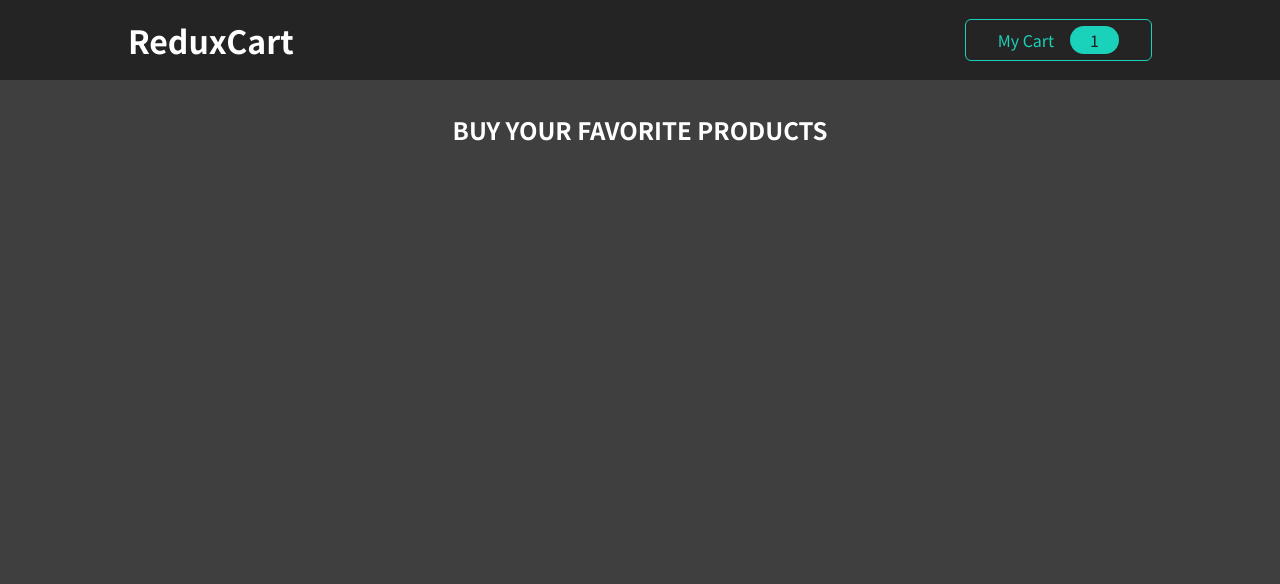
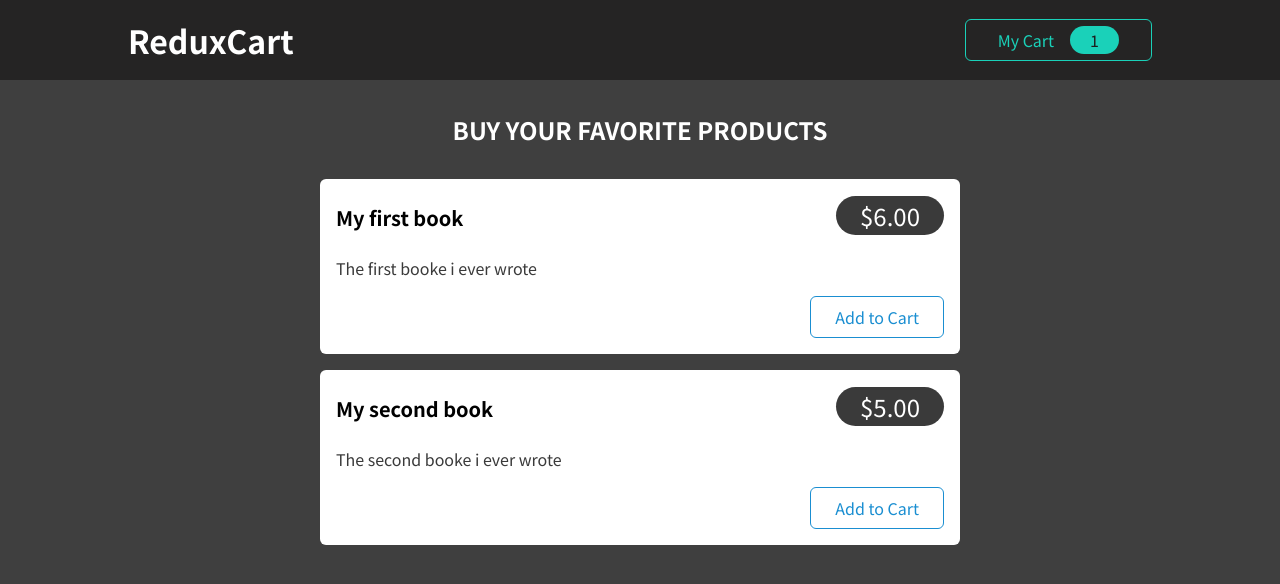
Before and after one commit to Hofass/Advanced_Redux_Training, a React (Create React App) app: page / in a window 1280 px wide. Shown: the top 584 px of the page. Built offline with nearby package versions, Linux system fonts and the light colour scheme.

Commit message:
Adding items to cart

```diff
--- a/src/components/Shop/ProductItem.js
+++ b/src/components/Shop/ProductItem.js
@@ -1,8 +1,21 @@
-import Card from '../UI/Card';
-import classes from './ProductItem.module.css';
+import { useDispatch } from "react-redux";
+import cartActions from "../../store/cart-slice";
+import Card from "../UI/Card";
+import classes from "./ProductItem.module.css";
 
-const ProductItem = (props) => {
-  const { title, price, description } = props;
+const ProductItem = props => {
+	const dispatch = useDispatch();
+
+	const addToCartHandler = () => {
+		dispatch(
+			cartActions.addItemToCart({
+				id,
+				title,
+				price,
+			})
+		);
+	};
+	const { title, price, description, id } = props;
 
 	return (
 		<li className={classes.item}>
@@ -13,7 +26,7 @@ const ProductItem = (props) => {
 				</header>
 				<p>{description}</p>
 				<div className={classes.actions}>
-          <button>Add to Cart</button>
+					<button onClick={addToCartHandler}>Add to Cart</button>
 				</div>
 			</Card>
 		</li>
--- a/src/components/Shop/Products.js
+++ b/src/components/Shop/Products.js
@@ -21,14 +21,15 @@ const Products = props => {
 		<section className={classes.products}>
 			<h2>Buy your favorite products</h2>
 			<ul>
-        {DUMMY_PRODUCTS.map((product)=>{
+        {DUMMY_PRODUCTS.map((product)=>(
           <ProductItem
           key={product.id}
+					id={product.id}
 					title={product.title}
 					price={product.price}
 					description={product.description}
 				/>
-        })}
+        ))}
 			</ul>
 		</section>
 	);
--- a/src/store/cart-slice.js
+++ b/src/store/cart-slice.js
@@ -9,7 +9,7 @@ const cartSlice = createSlice({
 	reducers: {
 		addItemToCart(state, action) {
 			const newItem = action.payload;
-			const existingItem = state.item.find(item => item.id === newItem.id);
+			const existingItem = state.items.find(item => item.id === newItem.id);
 			if (!existingItem) {
 				state.items.push({
 					itemId: newItem.id,
@@ -24,17 +24,17 @@ const cartSlice = createSlice({
 			}
 		},
 		removeItemFromCart(state, action) {
-      const id = action.payload;
-      const existingItem = state.items.find(item=>item.id===id);
-      if(existingItem.quantity===1){
-        state.items=state.items.filter(item=>item.id!==id)
-      }else{
-        existingItem.quantity--;
-        existingItem.totalPrice=existingItem.totalPrice-existingItem.price;
-      }
-    },
+			const id = action.payload;
+			const existingItem = state.items.find(item => item.id === id);
+			if (existingItem.quantity === 1) {
+				state.items = state.items.filter(item => item.id !== id);
+			} else {
+				existingItem.quantity--;
+				existingItem.totalPrice = existingItem.totalPrice - existingItem.price;
+			}
+		},
 	},
 });
 
-export const cartActions =cartSlice.actions;
+export const cartActions = cartSlice.actions;
 export default cartSlice;
```
Lines whose indentation alone changed are shown as unchanged.
